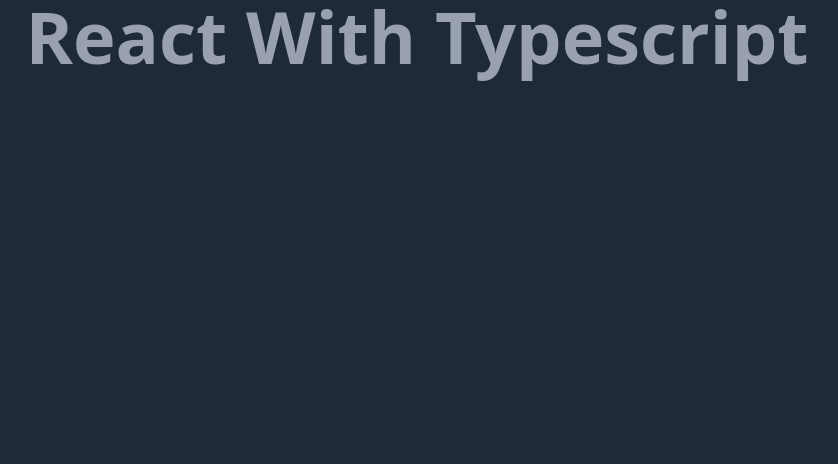
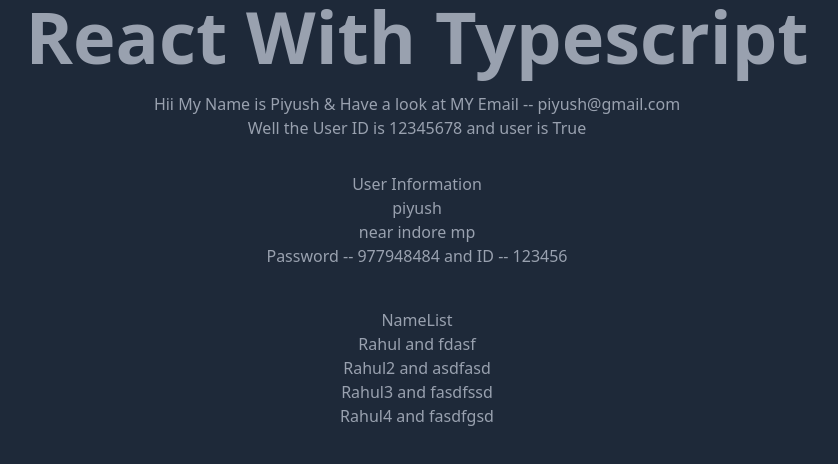
Before and after one commit to piyushkushwaha977/ReactWithTS, a React (Vite) app: page / in a window 1280 px wide. Shown: the top 464 px of the page, without its empty margins (223-1061 px from the left). Built offline with nearby package versions, Linux system fonts and the light colour scheme.

Commit message:
Add Few ts components with Props type safety

```diff
--- a/src/App.tsx
+++ b/src/App.tsx
@@ -1,10 +1,45 @@
+import Message from "./components/Message"
+import UserInfo from "./components/UserInfo"
+import NameList from "./components/NameList"
 
 
 function App() {
 
+  const UserDetails = {
+    name:"piyush",
+    address:"near indore mp",
+    id: 123456,
+    password:977948484
+ }
+
+ const NameListArray = [
+  {
+    name:"Rahul",
+    password:"fdasf",
+  },
+   {
+    name:"Rahul2",
+    password:"asdfasd",
+  },
+   {
+    name:"Rahul3",
+    password:"fasdfssd",
+  },
+   {
+    name:"Rahul4",
+    password:"fasdfgsd",
+  },
+ ]
+
   return (
     <div className=" bg-gray-800 text-gray-400 w-full h-screen">
     <h2 className=' text-center text-7xl font-bold'> React With Typescript </h2>
+
+    <div className=" text-center flex justify-between flex-col my-5">
+      <Message name="Piyush" email="piyush@gmail.com" isUserVerified={true} id={12345678}/>
+      <UserInfo user={UserDetails}  />
+      <NameList users={NameListArray} />
+    </div>
     </div>
   )
 }
--- /dev/null
+++ b/src/components/Message.tsx
@@ -0,0 +1,17 @@
+type MessageProps = {
+    id:number
+    name:string
+    email:string
+    isUserVerified:boolean
+}
+
+const Message = (props:MessageProps) => {
+  return (
+    <div>
+        <div>Hii My Name is {props.name} & Have a look at MY Email -- {props.email} </div>
+        <div>Well the User ID is { props.id} and  user is {props.isUserVerified ? "True" : "false"}</div>
+    </div>
+  )
+}
+
+export default Message
--- /dev/null
+++ b/src/components/NameList.tsx
@@ -0,0 +1,24 @@
+type NameListProps = {
+    users: {
+        name:string
+        password:string
+    }[]
+}
+
+const NameList = (props:NameListProps) => {
+  return (
+    <div className=" mt-10">
+        <div>NameList</div>
+
+        <ul>
+            {
+                props.users.map(user => (
+                    <li key={user.name}> {user.name} and {user.password}</li>
+                ))
+            }
+        </ul>
+    </div>
+  )
+}
+
+export default NameList
--- /dev/null
+++ b/src/components/UserInfo.tsx
@@ -0,0 +1,26 @@
+type UserInfoProps = {
+ user:{
+    name:string
+    address:string
+    id:number
+    password:number
+ }
+}
+
+const UserInfo = (props:UserInfoProps) => {
+
+    const {address,id,name,password} =  props.user
+
+  return (
+    <div className=" mt-8 ">
+        <h2>User Information</h2>
+        <div>
+            <h2>{name}</h2>
+            <h3>{address}</h3>
+            <h3> Password -- { password } and ID -- {id}</h3>
+        </div>
+    </div>
+  )
+}
+
+export default UserInfo
```
